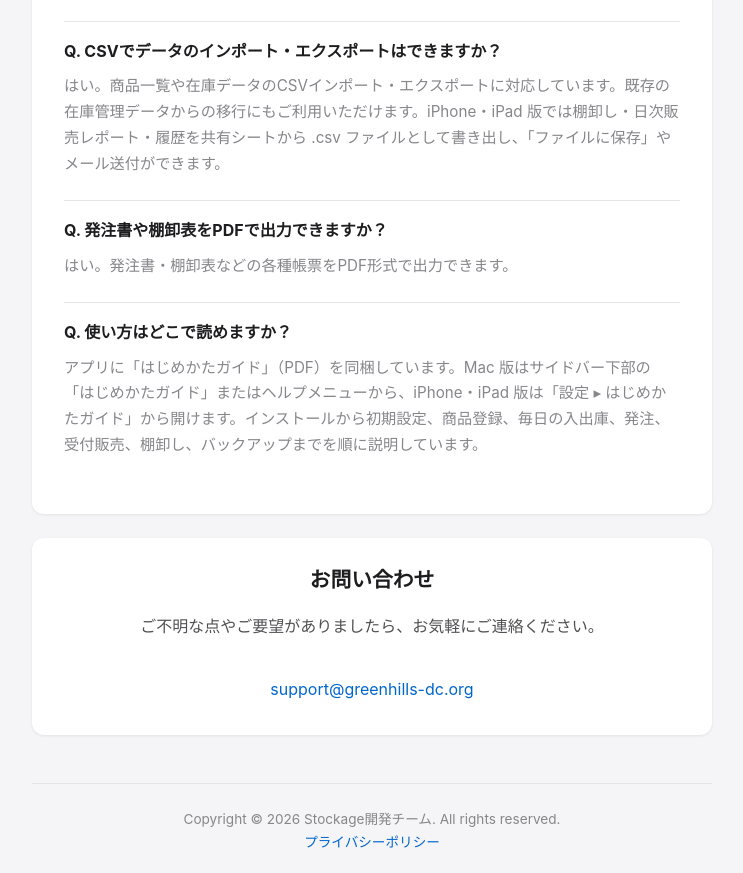
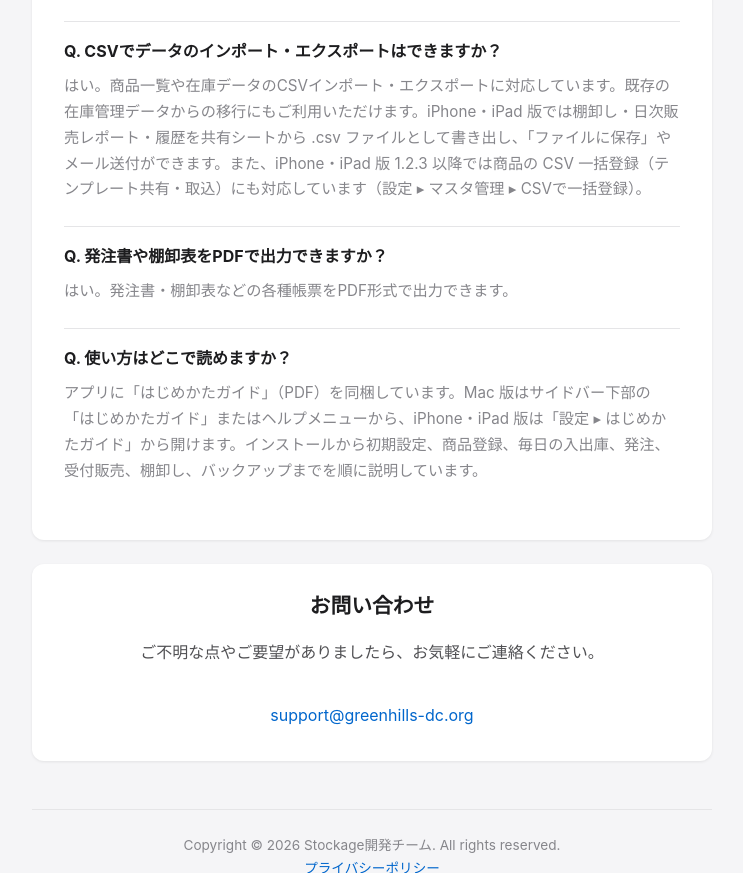
Before and after one commit to greenhills-dc/stockage-support, a plain HTML site: page support.html in a window 1280 px wide. Shown: the part 1471-2344 px from the top of the page, without its empty margins (268-1011 px from the left). Drawn offline with Linux system fonts and the light colour scheme.

Commit message:
support: iOS 1.2.3 CSV一括登録を FAQ に追記
Co-Authored-By: Claude Fable 5.1 <noreply@anthropic.com>

```diff
--- a/support.html
+++ b/support.html
@@ -155,7 +155,7 @@
 
             <div class="faq-item">
                 <h3>Q. CSVでデータのインポート・エクスポートはできますか？</h3>
-                <p>はい。商品一覧や在庫データのCSVインポート・エクスポートに対応しています。既存の在庫管理データからの移行にもご利用いただけます。iPhone・iPad 版では棚卸し・日次販売レポート・履歴を共有シートから .csv ファイルとして書き出し、「ファイルに保存」やメール送付ができます。</p>
+                <p>はい。商品一覧や在庫データのCSVインポート・エクスポートに対応しています。既存の在庫管理データからの移行にもご利用いただけます。iPhone・iPad 版では棚卸し・日次販売レポート・履歴を共有シートから .csv ファイルとして書き出し、「ファイルに保存」やメール送付ができます。また、iPhone・iPad 版 1.2.3 以降では商品の CSV 一括登録（テンプレート共有・取込）にも対応しています（設定 ▸ マスタ管理 ▸ CSVで一括登録）。</p>
             </div>
 
             <div class="faq-item">
```
